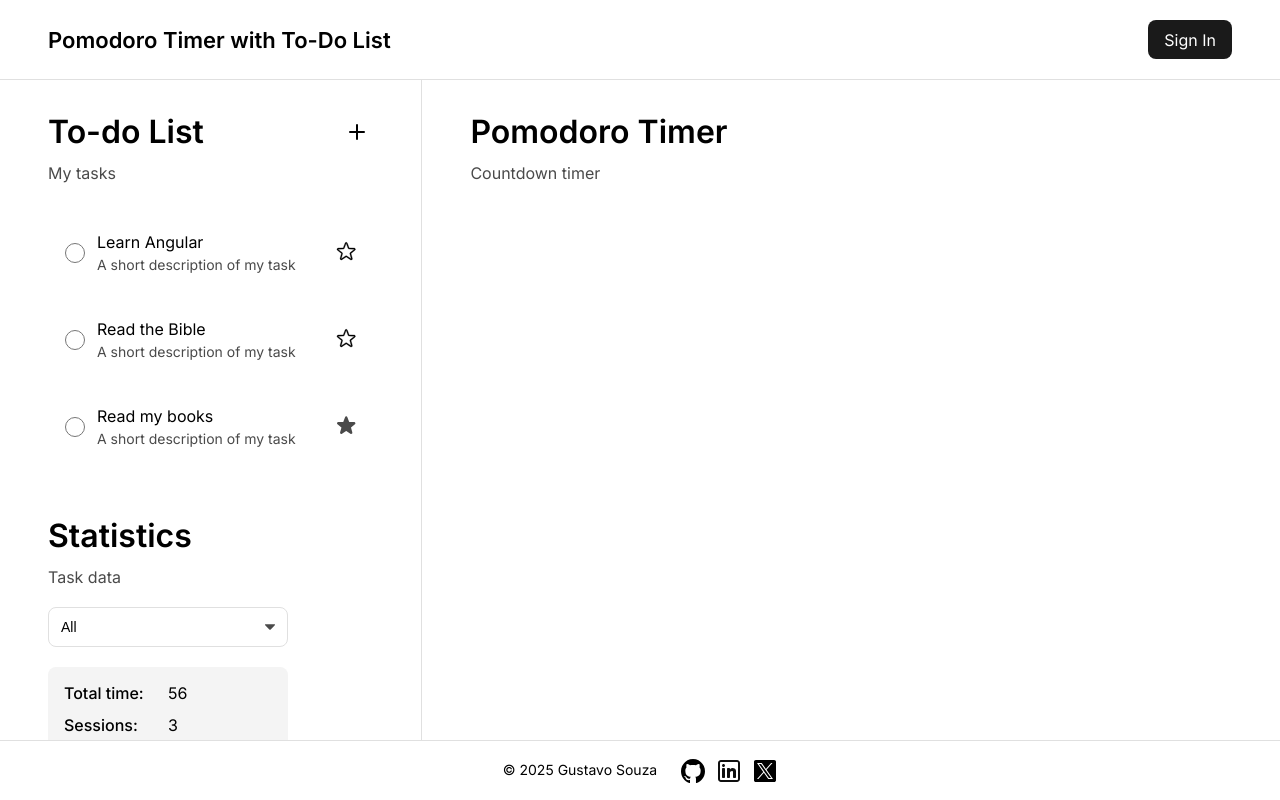
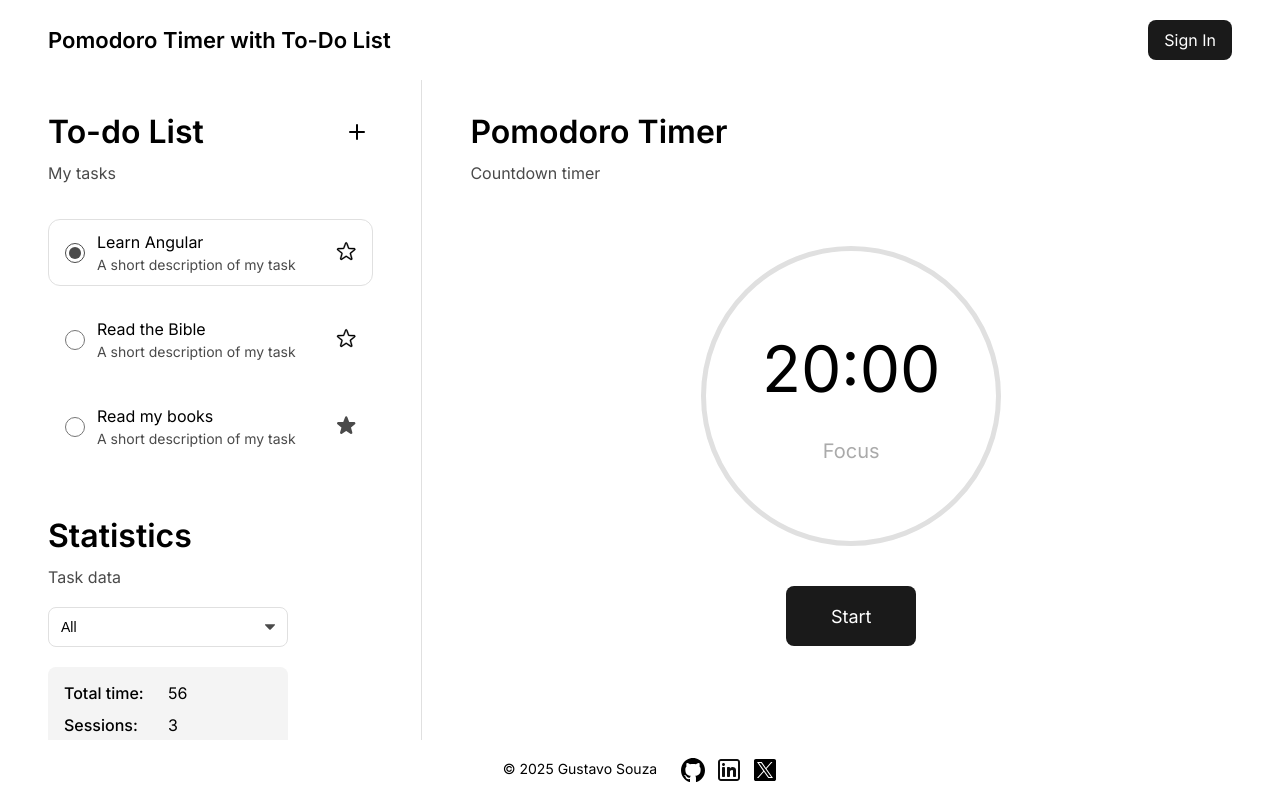
Before and after one commit to GustavoSouza123/pomodoro-timer, an Angular app: page / in a window 1280 px wide. Built offline with nearby package versions, Linux system fonts and the light colour scheme.

Commit message:
pomodoro timer

```diff
--- a/src/_base.scss
+++ b/src/_base.scss
@@ -8,6 +8,7 @@ $hover-secondary: #4a4a4a;
 $border: #e0e0e0;
 // $border: transparent;
 $color-secondary: #4a4a4a;
+$color-terciary: #aaaaaa;
 
 * {
   margin: 0;
--- a/src/app/footer/footer.component.scss
+++ b/src/app/footer/footer.component.scss
@@ -13,7 +13,7 @@ footer {
     @include mixins.align-center();
     height: 100%;
     padding: 20px 8px;
-    border-top: 1px solid base.$border;
+    // border-top: 1px solid base.$border;
     display: flex;
     gap: 24px;
 
--- a/src/app/header/header.component.scss
+++ b/src/app/header/header.component.scss
@@ -5,7 +5,7 @@ header {
   width: 100%;
   height: 80px;
   background: base.$primary;
-  border-bottom: 1px solid base.$border;
+  // border-bottom: 1px solid base.$border;
 
   .content {
     height: 100%;
--- a/src/app/pomodoro/pomodoro.component.html
+++ b/src/app/pomodoro/pomodoro.component.html
@@ -1,3 +1,10 @@
 <section>
   <app-title title="Pomodoro Timer" subtitle="Countdown timer" />
+  <div class="pomodoro">
+    <div class="timer">
+      <div class="time">20:00</div>
+      <div class="description">Focus</div>
+    </div>
+    <div class="button">Start</div>
+  </div>
 </section>
--- a/src/app/pomodoro/pomodoro.component.scss
+++ b/src/app/pomodoro/pomodoro.component.scss
@@ -9,4 +9,50 @@
 section {
   height: 100%;
   padding: 32px 48px;
+
+  .pomodoro {
+    @include mixins.align-center();
+    flex-direction: column;
+    gap: 40px;
+    width: 100%;
+    height: 100%;
+    padding-bottom: 70px;
+
+    .timer {
+      @include mixins.align-center();
+      flex-direction: column;
+      gap: 32px;
+      width: 300px;
+      height: 300px;
+      border: 5px solid base.$border;
+      border-radius: 50%;
+
+      .time {
+        font-size: 64px;
+        font-weight: 400;
+      }
+
+      .description {
+        color: base.$color-terciary;
+        font-size: 20px;
+        // text-transform: uppercase;
+      }
+    }
+
+    .button {
+      @include mixins.align-center();
+      width: 130px;
+      height: 60px;
+      background-color: base.$secondary;
+      color: base.$primary;
+      border-radius: 8px;
+      cursor: pointer;
+      transition: 0.2s;
+      font-size: 18px;
+
+      &:hover {
+        background-color: base.$hover-secondary;
+      }
+    }
+  }
 }
--- a/src/app/todo-list/tasks.service.ts
+++ b/src/app/todo-list/tasks.service.ts
@@ -9,7 +9,7 @@ export class TasksService {
       title: 'Learn Angular',
       description: 'A short description of my task',
       favorite: false,
-      active: false,
+      active: true,
     },
     {
       id: 2,
```
Also changed, not shown: src/app/todo-list/task/task.component.ts (+5 -5 lines).
